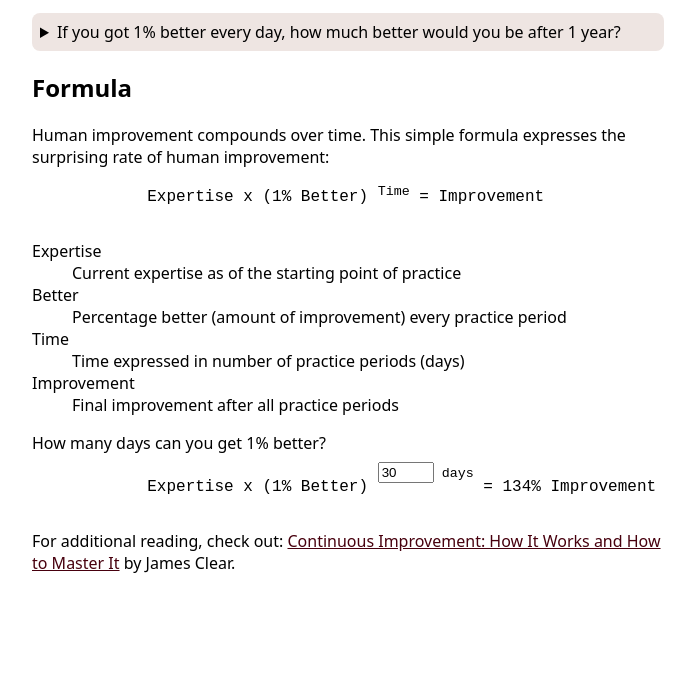
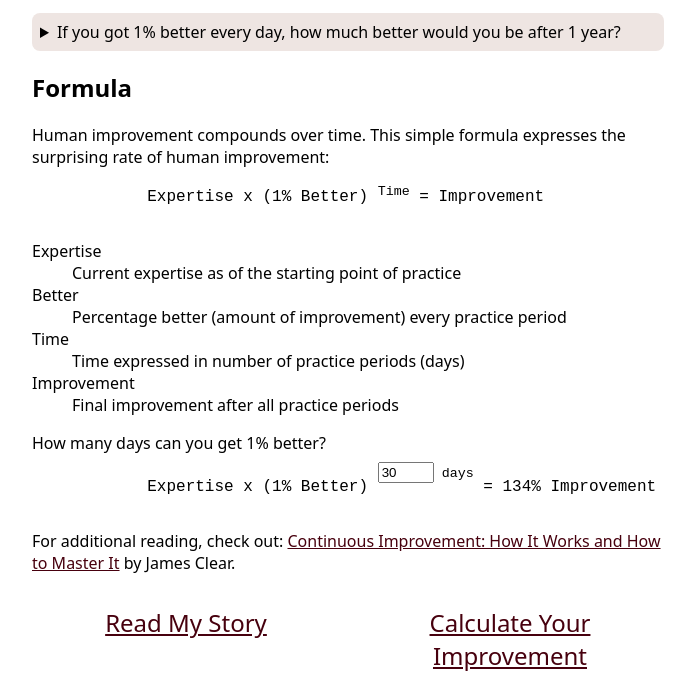
Before and after one commit to rchillard/sundaynightdread.com, a plain HTML site: page improvement-calculator.html in a window 1280 px wide. Shown: the part 233-929 px from the top of the page, without its empty margins (292-987 px from the left). Before the commit the page ends 863 px from the top, so only its background shows below. Drawn offline with Linux system fonts and the light colour scheme.

Commit message:
Add basic footer to pages for navigation

```diff
--- a/improvement-calculator.html
+++ b/improvement-calculator.html
@@ -74,8 +74,9 @@
         </script>
     </main>
 
-    <footer>
-
+    <footer class="grid-fifty-fifty">
+        <span><a href="the-perfect-schedule-1.html">Read My Story</a></span>
+        <span><a href="improvement-calculator.html">Calculate Your Improvement</a></span>
     </footer>
 </body>
 
--- a/styles.css
+++ b/styles.css
@@ -41,6 +41,7 @@ main {
 }
 
 footer {
+	font-size: 1.5rem;
 	grid-area: footer;
 	margin-bottom: 1rem;
 	margin-top: 1rem;
```
Also changed, not shown: index.html (+3 -2 lines).
